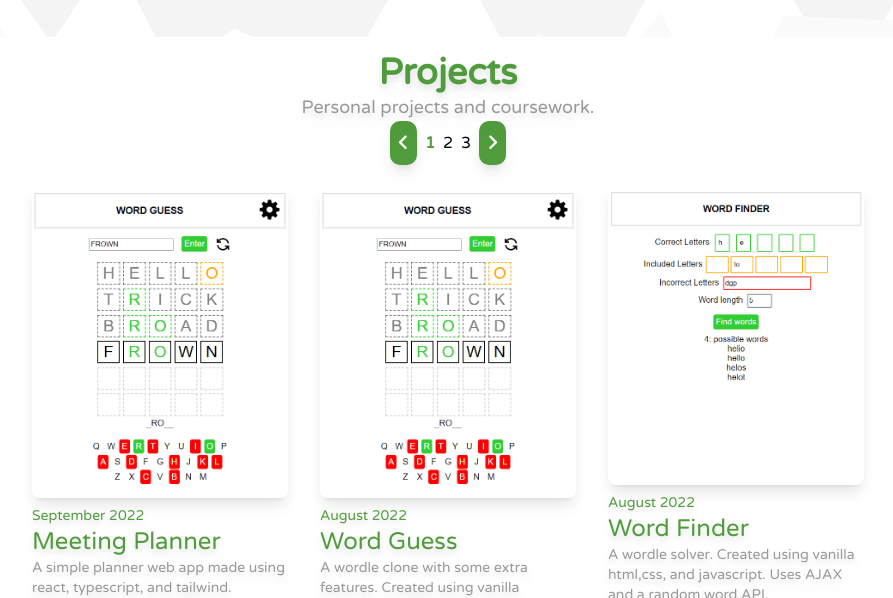
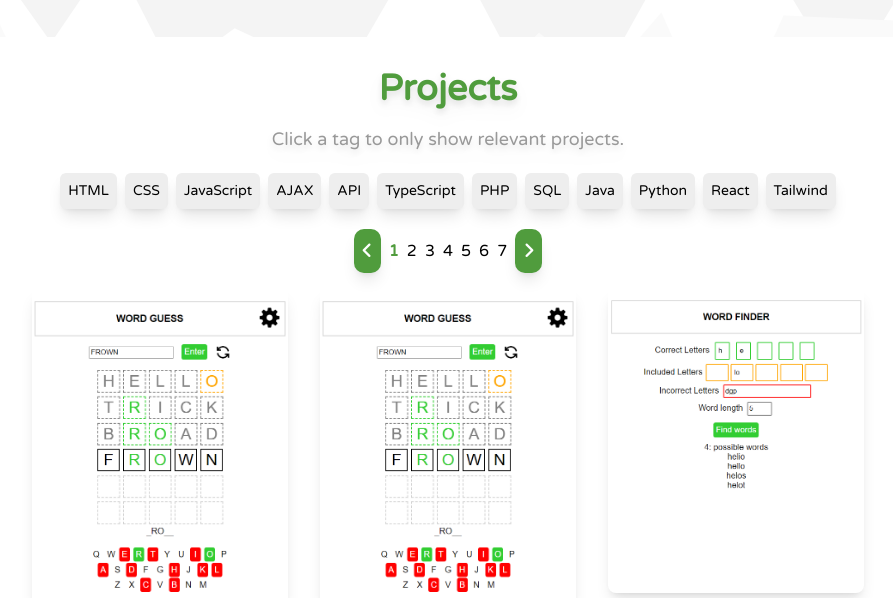
Before and after one commit to TomWhitticase/Portfolio, a website: page public/index.html in a window 1280 px wide. Shown: the part 1851-2449 px from the top of the page, without its empty margins (192-1085 px from the left). Drawn offline with Linux system fonts and the light colour scheme.

Commit message:
improved carousel

```diff
--- a/package.json
+++ b/package.json
@@ -17,6 +17,7 @@
   "description": "",
   "dependencies": {
     "express": "^4.18.1",
+    "jquery": "^3.6.1",
     "nodemailer": "^6.7.8"
   }
 }
--- a/public/app.js
+++ b/public/app.js
@@ -11,6 +11,55 @@ window.onscroll = () => {
     }
   }
 };
+
+function tagClick(tag) {
+  //get if tag was highlighted or not
+  const highlighted = tag.classList.contains("highlight-tag");
+
+  //get all tags matching tag clicked
+  let allTags = [...document.getElementsByClassName("tag")];
+  let tags = [];
+  for (let i = 0; i < allTags.length; i++) {
+    if (tag.innerHTML == allTags[i].innerHTML) {
+      tags.push(allTags[i]);
+    }
+  }
+
+  //toggle tags highlight
+  for (let i = 0; i < tags.length; i++) {
+    if (highlighted) tags[i].classList.remove("highlight-tag");
+    else {
+      tags[i].classList.add("highlight-tag");
+    }
+  }
+
+  //only show cards containing highlighted tags
+  const cards = document.getElementsByClassName("project-card");
+  for (let i = 0; i < cards.length; i++) {
+    let projectTags = cards[i].querySelectorAll(":scope > div > .tags > .tag");
+    let containsHighlightedTag = false;
+    for (let j = 0; j < projectTags.length; j++) {
+      if (projectTags[j].classList.contains("highlight-tag")) {
+        containsHighlightedTag = true;
+      }
+    }
+    if (containsHighlightedTag) {
+      cards[i].classList.remove("hidden");
+    } else {
+      cards[i].classList.add("hidden");
+    }
+  }
+
+  //if no tags highlighted then show all projects
+  let nTags = document.querySelectorAll(".highlight-tag").length;
+  if (nTags == 0) {
+    for (let i = 0; i < cards.length; i++) {
+      cards[i].classList.remove("hidden");
+    }
+  }
+
+  updateCarousel();
+}
 
 function menuClick() {
   let nav = document.getElementById("topnav-mobile");
@@ -43,7 +92,6 @@ contactForm.addEventListener("submit", (e) => {
   xhr.open("POST", "/");
   xhr.setRequestHeader("content-type", "application/json");
   xhr.onload = function () {
-    console.log(xhr.responseText);
     if (xhr.responseText == "success") {
       alert("Email sent");
     } else {
@@ -72,7 +120,7 @@ function toggleDark() {
 
 function createProjectCard(title, date, img, description, tags, open, code) {
   let card = `
-  <div class="card w-auto h-auto bg-none">
+  <div class="project-card w-auto h-auto bg-none">
     <img class="object-cover shadow-lg rounded-lg py-2" src="${img}">
     <div class="bg-none py-2">
       <p class="text-secondary text-left text-sm drop-shadow-lg">${date}</p>
@@ -81,7 +129,7 @@ function createProjectCard(title, date, img, description, tags, open, code) {
       <div class="tags">`;
   let tagsSplit = tags.split(",");
   for (let i = 0; i < tagsSplit.length; i++) {
-    card += `<div class="tag">${tagsSplit[i]}</div>`;
+    card += `<div class="tag" onclick="tagClick(this)">${tagsSplit[i]}</div>`;
   }
   card += `</div>
       <div class="flex justify-between m-4">`;
@@ -170,17 +218,6 @@ const nextButton = document.getElementById("slide-next");
 let pageActive = 1;
 let nPages;
 
-//clamp touch scrolling
-let updated = 0,
-  st;
-
-document
-  .getElementById("projects-container")
-  .addEventListener("touchstart", (e) => {
-    e.preventDefault();
-    changeCarouselPage(pageActive + 1);
-  });
-
 nextButton.addEventListener("click", () => {
   changeCarouselPage(pageActive + 1);
 });
@@ -192,7 +229,6 @@ function changeCarouselPage(pageNum) {
   if (pageNum < 0) pageNum = nPages - 1;
   if (pageNum > nPages - 1) pageNum = 0;
   pageActive = pageNum;
-  console.log(pageActive);
 
   //change page number indicator
   const pageNumbers = document.getElementById("carousel-page-numbers");
@@ -218,11 +254,15 @@ window.addEventListener(
 updateCarousel();
 function updateCarousel() {
   const pageNumbers = document.getElementById("carousel-page-numbers");
-  const itemWidth = slidesContainer.children[0].scrollWidth;
-  nPages = Math.ceil(
-    slidesContainer.children.length /
-      Math.floor(slidesContainer.offsetWidth / itemWidth)
-  );
+  const nProjects = slidesContainer.querySelectorAll(
+    ":scope > :not(.hidden)"
+  ).length;
+
+  //carousel will have 3 items when screen is lg (1024px), 1 item when below;
+  nPages = nProjects;
+  if (screen.width >= 1024) nPages = Math.ceil(nProjects / 3);
+  console.log("nPages: " + nPages);
+
   pageNumbers.innerHTML = "";
   for (let i = 0; i < nPages; i++) {
     pageNumbers.innerHTML += `
--- a/public/index.html
+++ b/public/index.html
@@ -2,7 +2,6 @@
 <html>
   <head>
     <meta name="viewport" content="width=device-width, initial-scale=1" />
-
     <!-- icons -->
     <script
       src="https://kit.fontawesome.com/52a273af09.js"
@@ -255,8 +254,24 @@
     <div id="projects" class="bg-primary dark:bg-septary">
       <div class="text-center p-4">
         <div class="m-auto">
-          <h2>Projects</h2>
-          <p>Personal projects and coursework.</p>
+          <h2 class="m-4">Projects</h2>
+          <p>Click a tag to only show relevant projects.</p>
+        </div>
+        <div>
+          <div class="tags justify-center m-4">
+            <div class="tag" onclick="tagClick(this)">HTML</div>
+            <div class="tag" onclick="tagClick(this)">CSS</div>
+            <div class="tag" onclick="tagClick(this)">JavaScript</div>
+            <div class="tag" onclick="tagClick(this)">AJAX</div>
+            <div class="tag" onclick="tagClick(this)">API</div>
+            <div class="tag" onclick="tagClick(this)">TypeScript</div>
+            <div class="tag" onclick="tagClick(this)">PHP</div>
+            <div class="tag" onclick="tagClick(this)">SQL</div>
+            <div class="tag" onclick="tagClick(this)">Java</div>
+            <div class="tag" onclick="tagClick(this)">Python</div>
+            <div class="tag" onclick="tagClick(this)">React</div>
+            <div class="tag" onclick="tagClick(this)">Tailwind</div>
+          </div>
         </div>
 
         <div class="flex justify-center">
@@ -277,7 +292,7 @@
         <div class="flex justify-center">
           <div
             id="projects-container"
-            class="touch-none w-[18rem] lg:w-[54rem] project-container flex items-start overflow-x-auto scroll-smooth child:w-64 child:flex-shrink-0 child:m-4"
+            class="lg:w-[54rem] project-container flex items-start overflow-hidden scroll-smooth child:w-64 child:flex-shrink-0 child:m-4"
           >
             <!-- project cards will be put here with js -->
           </div>
--- a/src/style.css
+++ b/src/style.css
@@ -132,7 +132,7 @@
     flex-wrap: wrap;
   }
   .tag {
-    @apply bg-tertiary dark:bg-senary dark:text-quaternary text-quinary text-sm rounded-md p-2 m-1 shadow-lg;
+    @apply bg-tertiary cursor-pointer dark:bg-senary dark:text-quaternary text-quinary text-sm rounded-md p-2 m-1 shadow-lg;
   }
   .highlight-tag {
     @apply bg-secondary scale-105 text-primary text-sm rounded-md p-2 m-1 shadow-lg;
```
Also changed, not shown: public/style.css, 1 other file.
